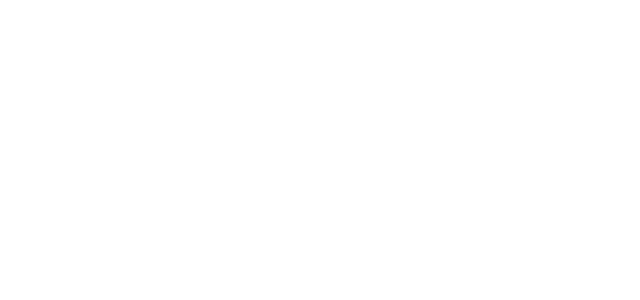
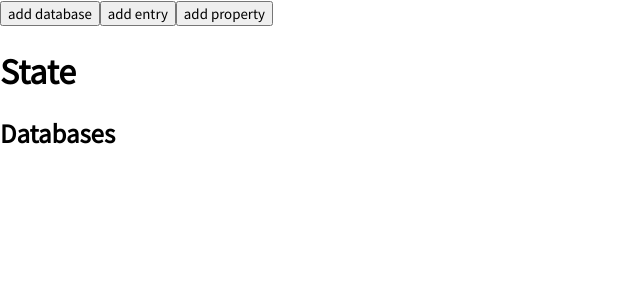
Before and after one commit to themrsung/atlas-manager, a React (Create React App) app: page / in a window 1280 px wide. Shown: the top 300 px of the page, without its empty margins (0-640 px from the left). Built offline with nearby package versions, Linux system fonts and the light colour scheme.

Commit message:
test success

```diff
--- a/src/App.tsx
+++ b/src/App.tsx
@@ -1,12 +1,49 @@
 import React from "react"
 import "./App.css"
 import AtlasClientState from "./classes/AtlasClientState"
+import Database from "./classes/Database"
+import Entry from "./classes/Entry"
+import EntryProperty from "./classes/EntryProperty"
+import Router from "./components/Router"
 
 class App extends React.Component {
     state: AtlasClientState = new AtlasClientState(this)
 
     render() {
-        return <></>
+        return (
+            <>
+                <button
+                    onClick={() => {
+                        this.state.addDatabase(new Database(this)).setId("one")
+                    }}
+                >
+                    add database
+                </button>
+                <button
+                    onClick={() => {
+                        this.state
+                            .getDatabases()[0]
+                            .addEntry(new Entry(this))
+                            .setId("two")
+                    }}
+                >
+                    add entry
+                </button>
+                <button
+                    onClick={() => {
+                        this.state
+                            .getDatabases()[0]
+                            .getEntries()[0]
+                            .addProperty(
+                                new EntryProperty(this, "test", 202020)
+                            )
+                    }}
+                >
+                    add property
+                </button>
+                <Router state={this.state} />
+            </>
+        )
     }
 }
 
--- a/src/classes/AtlasClientState.ts
+++ b/src/classes/AtlasClientState.ts
@@ -60,6 +60,7 @@
         databases.push(database)
 
         this.setDatabases(databases)
+        return database
     }
 
     // Removes all instances of given database or databases.
--- a/src/classes/Database.ts
+++ b/src/classes/Database.ts
@@ -1,9 +1,8 @@
 import Entry from "./Entry"
 
 export default class Database {
-    constructor(reactComponent: React.Component, entries: Entry[]) {
+    constructor(reactComponent: React.Component) {
         this.reactComponent = reactComponent
-        this.entries = entries
     }
 
     // React Component
@@ -53,7 +52,7 @@
 
     // Entries
     // All entries within this database are stored here.
-    private entries: Entry[]
+    private entries: Entry[] = []
 
     // prettier-ignore
     getEntries() { return this.entries }
@@ -78,6 +77,7 @@
         entries.push(entry)
 
         this.setEntries(entries)
+        return entry
     }
 
     // Removes all instances of given entry or entries.
--- a/src/classes/Entry.ts
+++ b/src/classes/Entry.ts
@@ -64,7 +64,7 @@
 
     // Conventional getter, returns first property matching key.
     // prettier-ignore
-    getPropertyByKey(key: string) { return this.getPropertiesByKey(id)[0] }
+    getPropertyByKey(key: string) { return this.getPropertiesByKey(key)[0] }
 
     // Returns all properties with given value.
     // prettier-ignore
@@ -82,6 +82,7 @@
         properties.push(property)
 
         this.setProperties(properties)
+        return property
     }
 
     // Removes all instances of given property or properties
--- /dev/null
+++ b/src/components/console/ClientStateTree.tsx
@@ -0,0 +1,36 @@
+import AtlasClientState from "../../classes/AtlasClientState"
+
+export default function ClientStateTree(props: { state: AtlasClientState }) {
+    const state = props.state
+
+    return (
+        <div>
+            <h1>State</h1>
+            <h2>Databases</h2>
+            {state.getDatabases().map(db => {
+                return (
+                    <div key={db.getId()}>
+                        <h3>{db.getId()}</h3>
+                        {db.getEntries().map(entry => {
+                            return (
+                                <div key={entry.getId()}>
+                                    <h4>entry.getId()</h4>
+                                    {entry.getProperties().map(property => {
+                                        return (
+                                            <div key={property.getKey()}>
+                                                <h5>
+                                                    {property.getKey()}:{" "}
+                                                    {property.getValue()}
+                                                </h5>
+                                            </div>
+                                        )
+                                    })}
+                                </div>
+                            )
+                        })}
+                    </div>
+                )
+            })}
+        </div>
+    )
+}
--- a/src/pages/Console.tsx
+++ b/src/pages/Console.tsx
@@ -1,5 +1,12 @@
 import AtlasClientState from "../classes/AtlasClientState"
+import ClientStateTree from "../components/console/ClientStateTree"
 
 export default function Console(props: { state: AtlasClientState }) {
-    return <></>
+    const state = props.state
+
+    return (
+        <>
+            <ClientStateTree state={state} />
+        </>
+    )
 }
```
